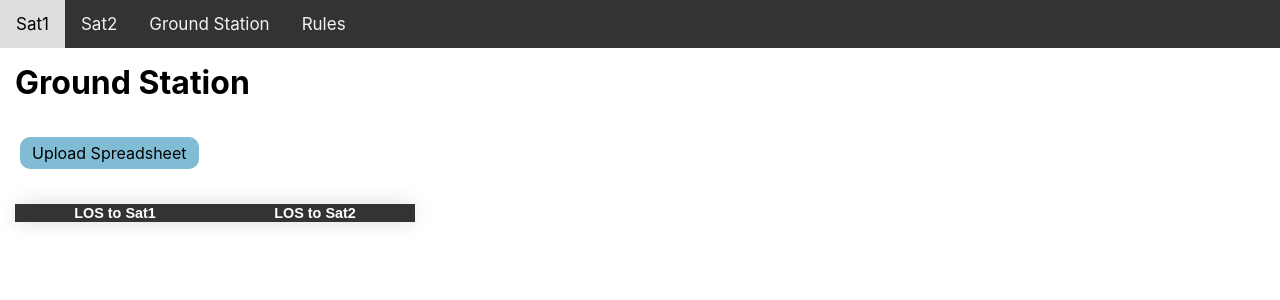
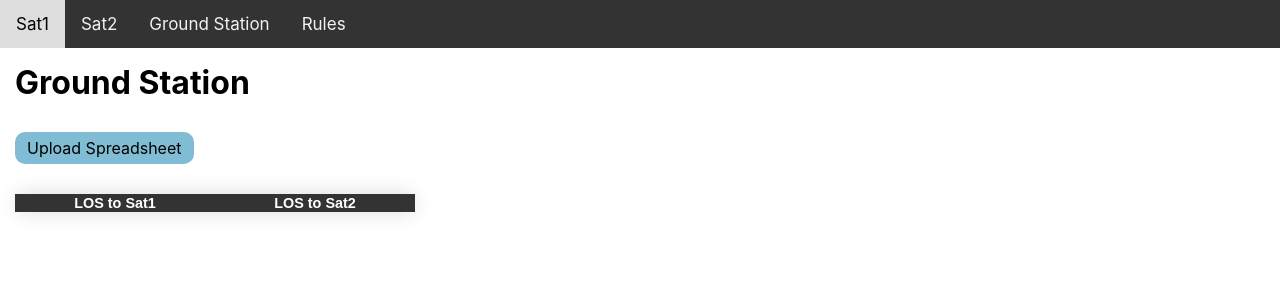
Before and after one commit to Triangleman7/Interns_Summer_2021, a React (Create React App) app in the folder display-data/: page /ground-station in a window 1280 px wide. Shown: the top 300 px of the page. Built offline with nearby package versions, Linux system fonts and the light colour scheme.

Commit message:
Change margin

```diff
--- a/display-data/src/App.css
+++ b/display-data/src/App.css
@@ -76,7 +76,7 @@
   display: inline-block;
   padding: 6px 12px;
   cursor: pointer;
-  margin: 20px;
+  margin: 15px;
   /* top: 50%;
   left: 50%; */
 }
```
